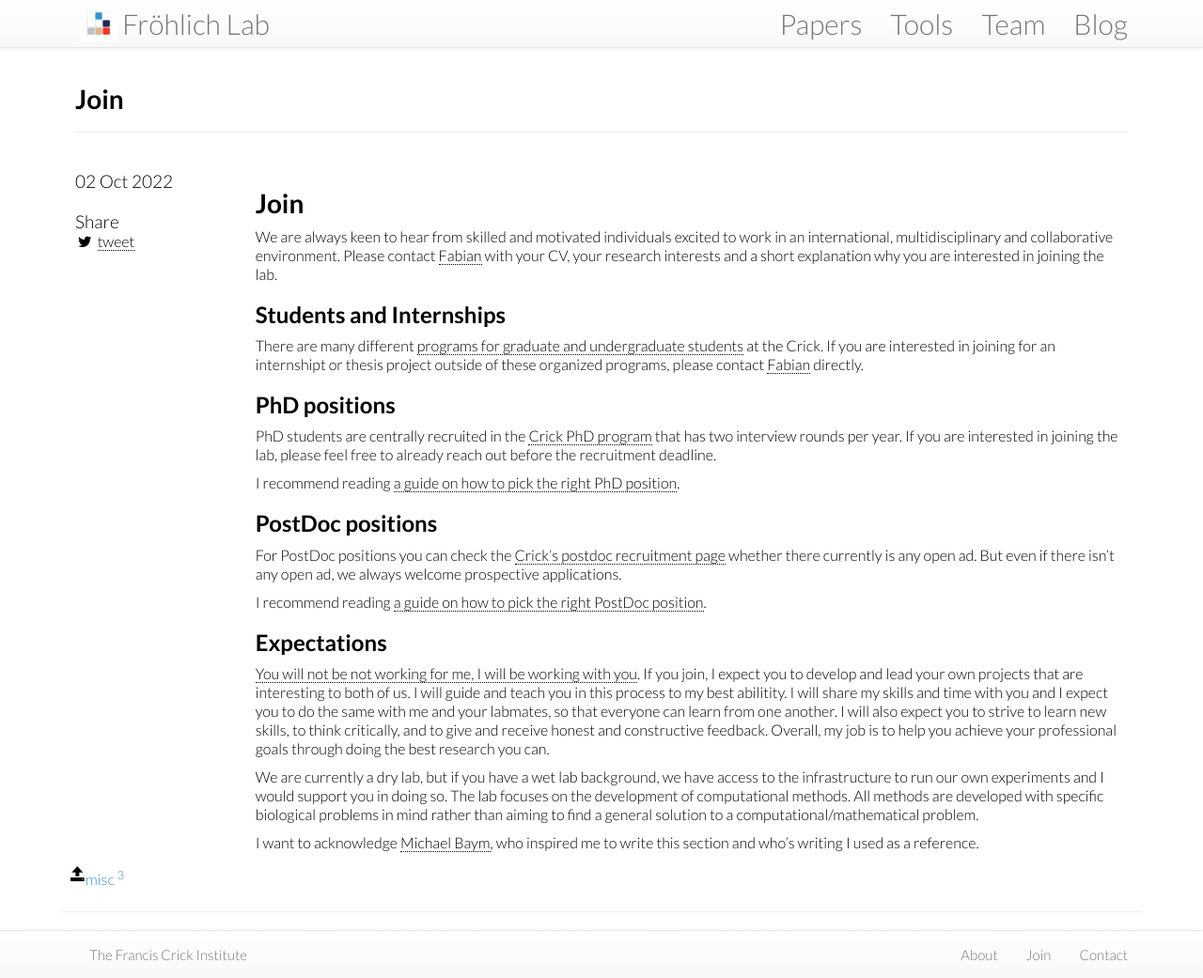
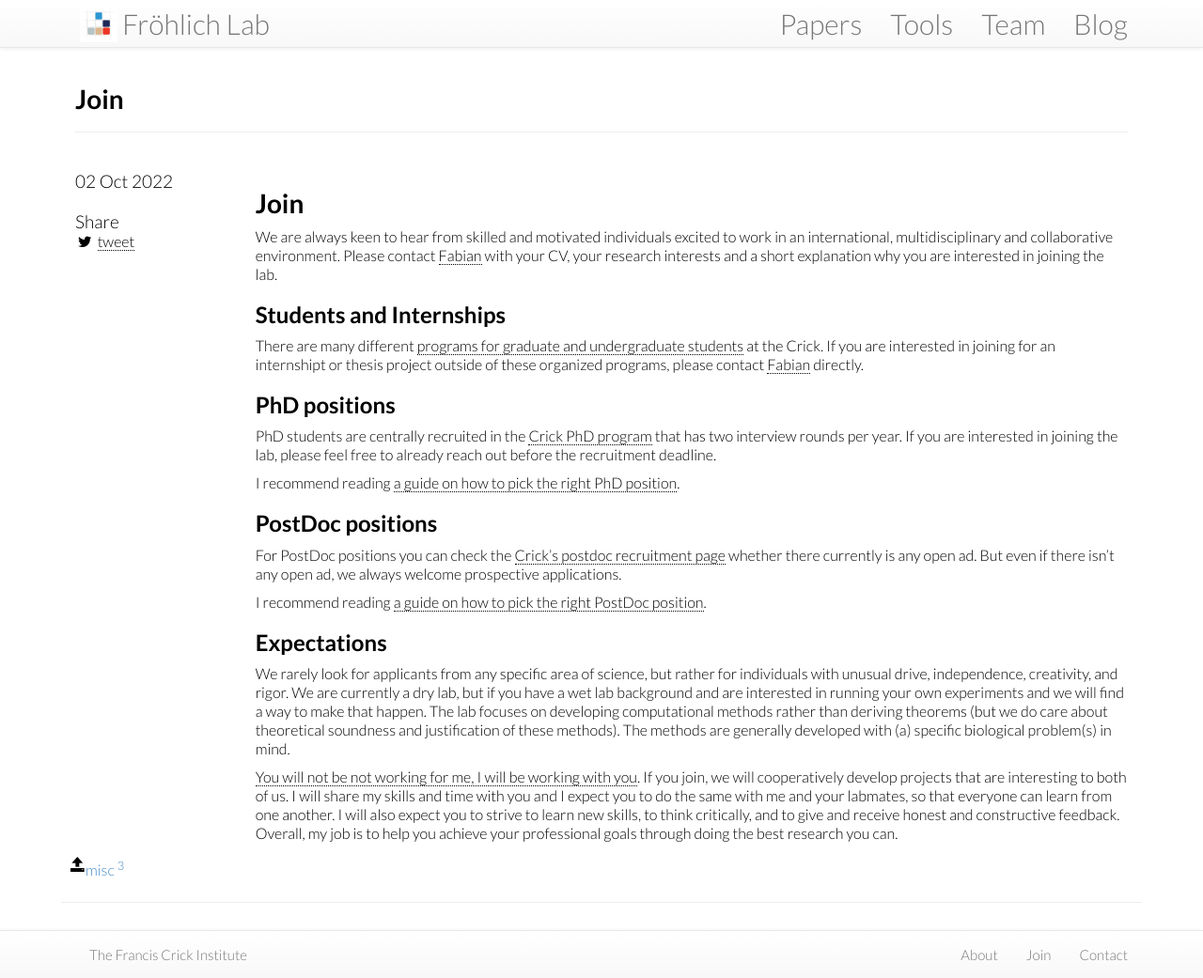
Before and after one commit to frohlich-lab/frohlichlab.github.io, a Jekyll site: the page built from misc/_posts/2022-10-02-join.md, in a window 1280 px wide and 1041 px high. Shown: the whole window at 94% size. Built offline with Jekyll 4.4.1, drawn with Linux system fonts in a browser that asks for light colours; nearby versions of some CDN libraries.

Commit message:
Update 2022-10-02-join.md

```diff
--- a/misc/_posts/2022-10-02-join.md
+++ b/misc/_posts/2022-10-02-join.md
@@ -31,11 +31,9 @@ I recommend reading [a guide on how to pick the right PostDoc position].
 
 ## Expectations
 
-[You will not be not working for me, I will be working with you]. If you join, I expect you to develop and lead your own projects that are interesting to both of us. I will guide and teach you in this process to my best abilitity. I will share my skills and time with you and I expect you to do the same with me and your labmates, so that everyone can learn from one another. I will also expect you to strive to learn new skills, to think critically, and to give and receive honest and constructive feedback. Overall, my job is to help you achieve your professional goals through doing the best research you can.
+We rarely look for applicants from any specific area of science, but rather for individuals with unusual drive, independence, creativity, and rigor. We are currently a dry lab, but if you have a wet lab background and are interested in running your own experiments and we will find a way to make that happen. The lab focuses on developing computational methods rather than deriving theorems (but we do care about theoretical soundness and justification of these methods). The methods are generally developed with (a) specific biological problem(s) in mind.
 
-We are currently a dry lab, but if you have a wet lab background, we have access to the infrastructure to run our own experiments and I would support you in doing so. The lab focuses on the development of computational methods. All methods are developed with specific biological problems in mind rather than aiming to find a general solution to a computational/mathematical problem.
-
-I want to acknowledge [Michael Baym], who inspired me to write this section and who's writing I used as a reference.
+[You will not be not working for me, I will be working with you]. If you join, we will cooperatively develop projects that are interesting to both of us. I will share my skills and time with you and I expect you to do the same with me and your labmates, so that everyone can learn from one another. I will also expect you to strive to learn new skills, to think critically, and to give and receive honest and constructive feedback. Overall, my job is to help you achieve your professional goals through doing the best research you can.
 
 [Fabian]: mailto:fabian_froehlich@hms.harvard.edu
 [programs for graduate and undergraduate students]: https://www.crick.ac.uk/careers-study/students
```
